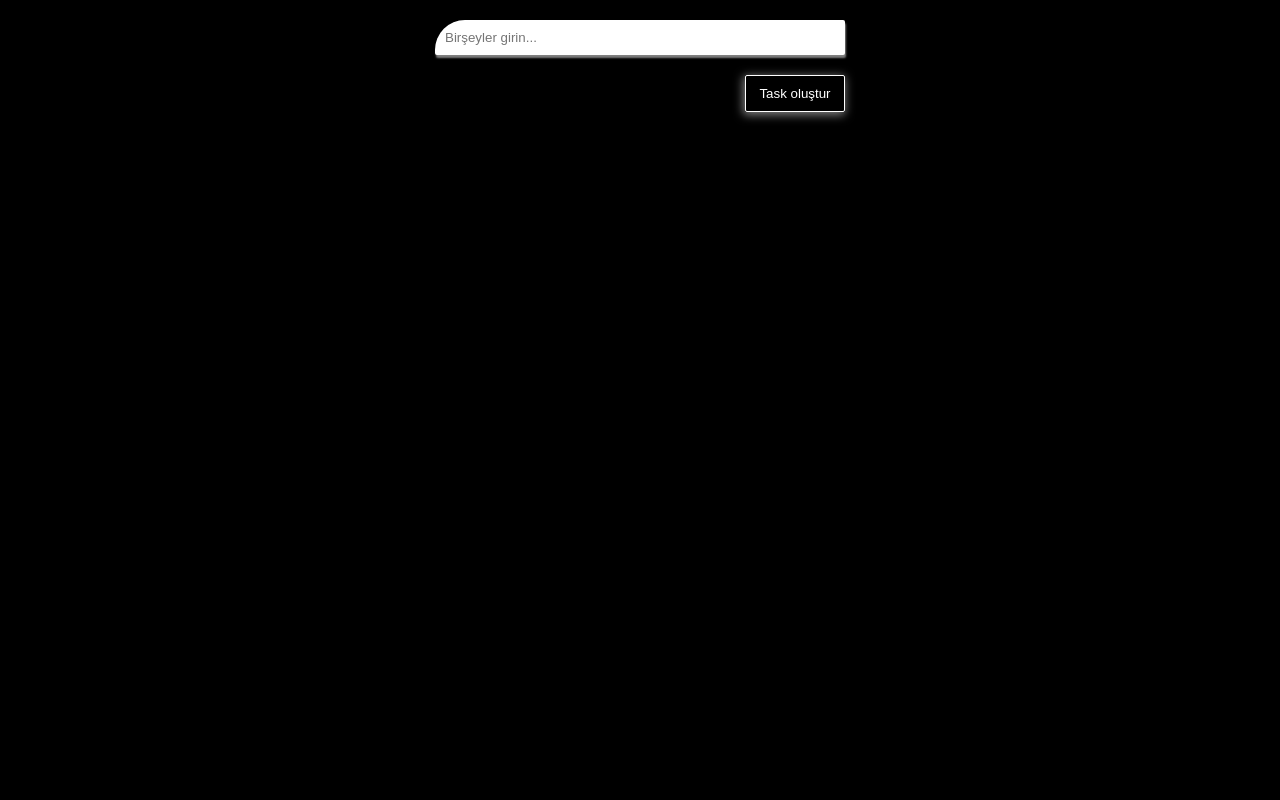
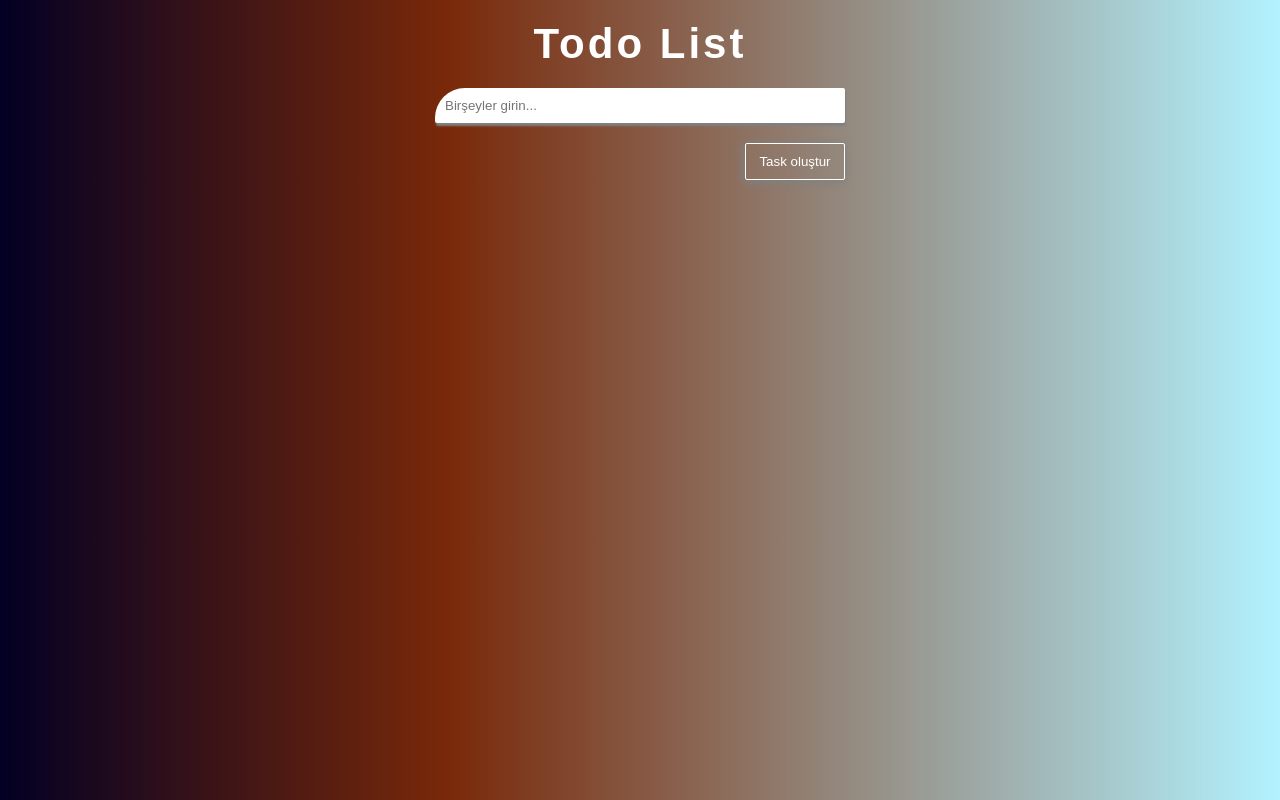
Before and after one commit to gorkemmadran/Todo-List, a React (Create React App) app: page / in a window 1280 px wide. Built offline with nearby package versions, Linux system fonts and the light colour scheme; the HTML template or start-up script is replaced by a standard one.

Commit message:
style changed

```diff
--- a/package.json
+++ b/package.json
@@ -9,6 +9,7 @@
     "react": "^18.2.0",
     "react-dom": "^18.2.0",
     "react-scripts": "5.0.1",
+    "script": "^0.1.4",
     "web-vitals": "^2.1.4"
   },
   "scripts": {
--- a/src/App.css
+++ b/src/App.css
@@ -5,7 +5,18 @@
     flex-direction: column;
 }
 body{
-    background-color: rgb(0, 0, 0);
+background: linear-gradient(90deg, rgba(2,0,36,1) 0%, rgb(121, 41, 9) 35%, rgba(0, 213, 255, 0.301) 100%);
+    margin: 0;
+    padding: 0;
+    font-family: 'Roboto', sans-serif;
+    color: white;
+}
+.App-title{
+    margin-top: 20px;
+    font-size: 42px;
+    font-family: fantasy;
+    letter-spacing: 3px;
+
 }
 .Task-Creater-area{
     display: flex;
--- a/src/App.js
+++ b/src/App.js
@@ -22,6 +22,7 @@ function App() {
   }
   return (
     <div className="App">
+      <h1 className='App-title'>Todo List</h1>
       <TaskCreater addTask={addTask}  />
       <TaskList onUpdate={onUpdate} onDelete={onDelete} tasks={tasks}  />
     </div>
```
Also changed, not shown: 1 other file (tests, documents, lock files or other folders).
